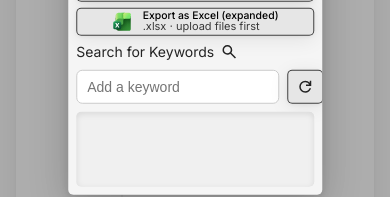
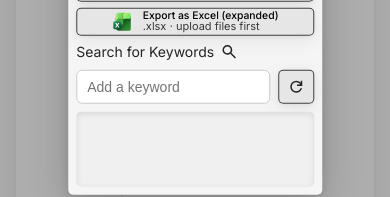
Before and after one commit to nathnwod/Contributions-Scraper-Web, a React (Vite) app in the folder contributions_scraper_web/: page / in a window 390 px wide. Both pictures are taken after a click on the button 339 px from the left and 60 px from the top of the page. Shown: the part 396-593 px from the top of the page. Built offline with nearby package versions, Linux system fonts and the light colour scheme.

Commit message:
made reset button and input function responsively

```diff
--- a/contributions_scraper_web/src/exportSettingsModal.css
+++ b/contributions_scraper_web/src/exportSettingsModal.css
@@ -67,6 +67,8 @@
     border: 1px solid #ccc;
     border-radius: 6px;
     font-size: 14px;
+    min-width: 0;
+    flex: 1;
 }
 
 .keyword-input-group {
```
